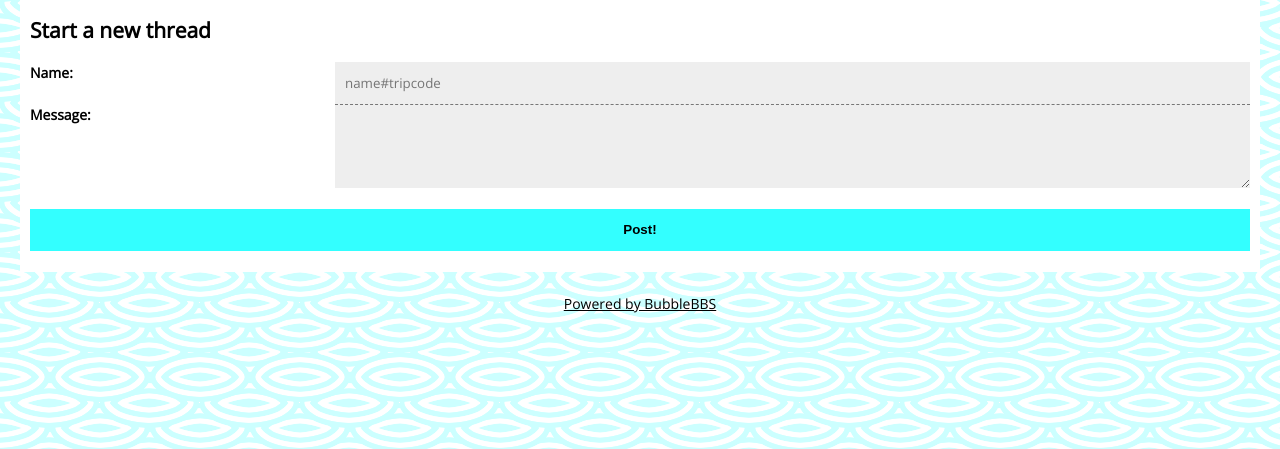
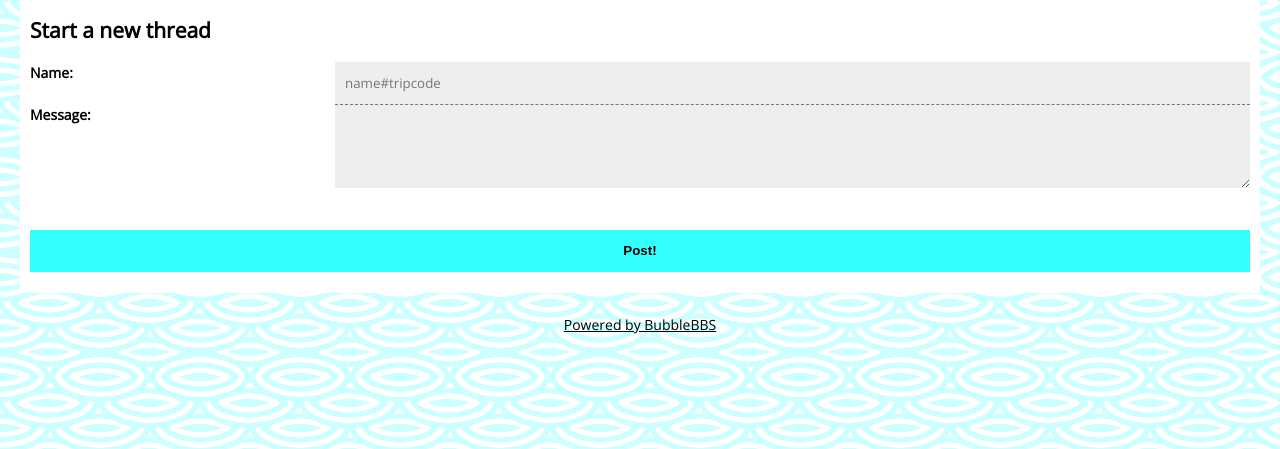
Before and after one commit to kawa-kokosowa/bubblebbs, a Flask app: page /threads/new in a window 1280 px wide. Shown: the part 148-597 px from the top of the page. Run offline with Flask 2, Linux system fonts and the light colour scheme; data comes from the database, SQL or seed files in the repository; data that the repository does not hold is empty; some libraries are stand-ins or nearby versions.

Commit message:
RECAPTCHA_ENABLED implement. Recaptcha style

```diff
--- a/bubblebbs/app.py
+++ b/bubblebbs/app.py
@@ -3,6 +3,7 @@ import os
 import random
 import datetime
 
+import requests
 from flask import (
     Flask, redirect, render_template, url_for, send_from_directory, request, send_file, jsonify, make_response
 )
@@ -30,6 +31,7 @@ app.jinja_env.globals.update(
     complementary_color=templating.complementary_color,
     get_blotter_entries=templating.get_blotter_entries,
     get_stylesheet=templating.get_stylesheet,
+    recaptcha_enabled=config.RECAPTCHA_ENABLED,
     recaptcha_site_key=config.RECAPTCHA_SITE_KEY,
 )  # why not move this to templating?
 # TODO: may add filter in future
@@ -49,16 +51,18 @@ def config_db(key: str) -> str:
 
 
 def validate_recaptcha():
-    import requests
-    verify_result = requests.post(
-        'https://www.google.com/recaptcha/api/siteverify',
-        data={
-            'secret': '6Lc3-FkUAAAAAL-cl-zQA66aOFZD4ONGzQZdE-xh',
-            'response': request.form['g-recaptcha-response'],
-            'remoteip': request.remote_addr,
-        },
-    ).json()
-    return verify_result['success'] == True
+    if config.RECAPTCHA_ENABLED:
+        verify_result = requests.post(
+            'https://www.google.com/recaptcha/api/siteverify',
+            data={
+                'secret': '6Lc3-FkUAAAAAL-cl-zQA66aOFZD4ONGzQZdE-xh',
+                'response': request.form['g-recaptcha-response'],
+                'remoteip': request.remote_addr,
+            },
+        ).json()
+        return verify_result['success'] == True
+    else:
+        return True
 
 
 # NOTE: this currently isn't being used by anything!
--- a/bubblebbs/static/style.css
+++ b/bubblebbs/static/style.css
@@ -28,6 +28,12 @@ body {
   line-height: 1.5rem;
   font-size: 14px;
   margin: 0;
+}
+
+.g-recaptcha {
+  clear: both;
+  text-align: center;
+  padding-top: 1.5rem;
 }
 
 .do-not-bump {
--- a/bubblebbs/templates/base.html
+++ b/bubblebbs/templates/base.html
@@ -1,8 +1,9 @@
 {% macro recaptcha() -%}
+{% if recaptcha_enabled %}
 <script src="https://www.google.com/recaptcha/api.js" async defer></script>
 <div class="g-recaptcha" data-sitekey="{{ recaptcha_site_key }}"></div>
 <noscript>
-  <div>
+  <div class="g-recaptcha">
     <div style="width: 302px; height: 422px; position: relative;">
       <div style="width: 302px; height: 422px; position: absolute;">
         <iframe src="https://www.google.com/recaptcha/api/fallback?k={{ recaptcha_site_key }}"
@@ -22,6 +23,7 @@
     </div>
   </div>
 </noscript>
+{% endif %}
 {%- endmacro %}
 {% macro thread_permalink_summary(post) -%}
     <a href="/threads/{% if post.reply_to %}{{ post.reply_to }}#{% endif %}{{ post.id }}" class="permalink">#{{ post.id }}: {{ post.message[:140] | safe | striptags }}{% if post.message[140:] %}&hellip;{% endif %}</a>
```
